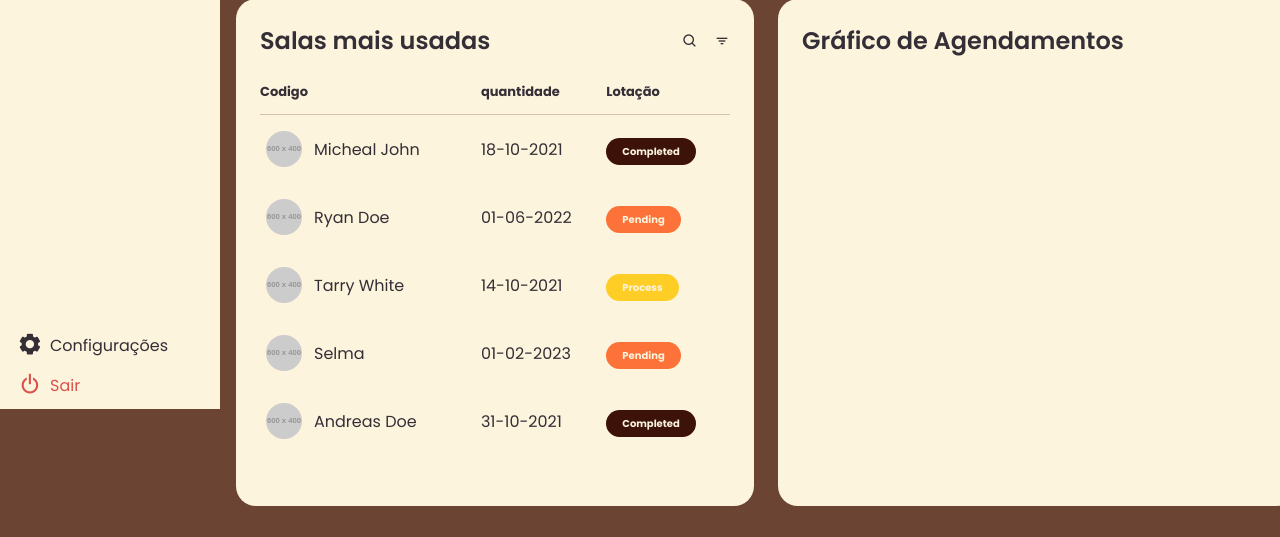
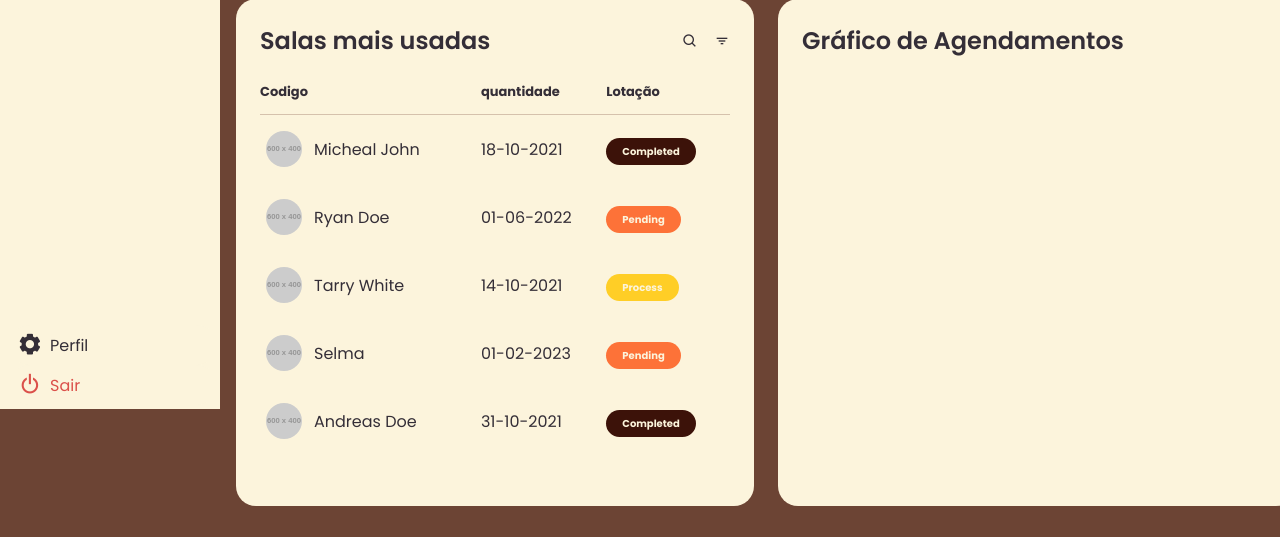
Before and after one commit to vivgb/racounter, a PHP site: page /painel.php in a window 1280 px wide. Shown: the part 391-928 px from the top of the page. Run offline with PHP 8.4, Linux system fonts and the light colour scheme; the visitor is signed in with stand-in values (Sample User, id 1); grey boxes labelled with a size stand in for pictures from a placeholder-image service; some libraries are stand-ins or nearby versions.

Commit message:
sadsadasd

```diff
--- a/painel.php
+++ b/painel.php
@@ -24,7 +24,7 @@ if (!isset($_SESSION['logado'])) {
 	<!-- My CSS -->
 	<link rel="stylesheet" href="css/style.css" />
 	<link rel="stylesheet" href="css/config.css" />
-	<link rel="stylesheet" href="../perfil.css" />
+	<link rel="stylesheet" href="css/perfil.css" />
 
 	<title>Raccounter</title>
 </head>
--- a/sidebar.php
+++ b/sidebar.php
@@ -36,7 +36,7 @@
 		<li class="<?php echo (array_key_exists('page', $_GET) && $_GET['page'] == 'Perfil' ? 'active' : '')?>">
 			<a href="painel.php?page=config2">
 				<i class='bx bxs-cog bx-sm bx-spin-hover'></i>
-				<span class="text">Configurações</span>
+				<span class="text">Perfil</span>
 			</a>
 		</li>
 		<li>
```
